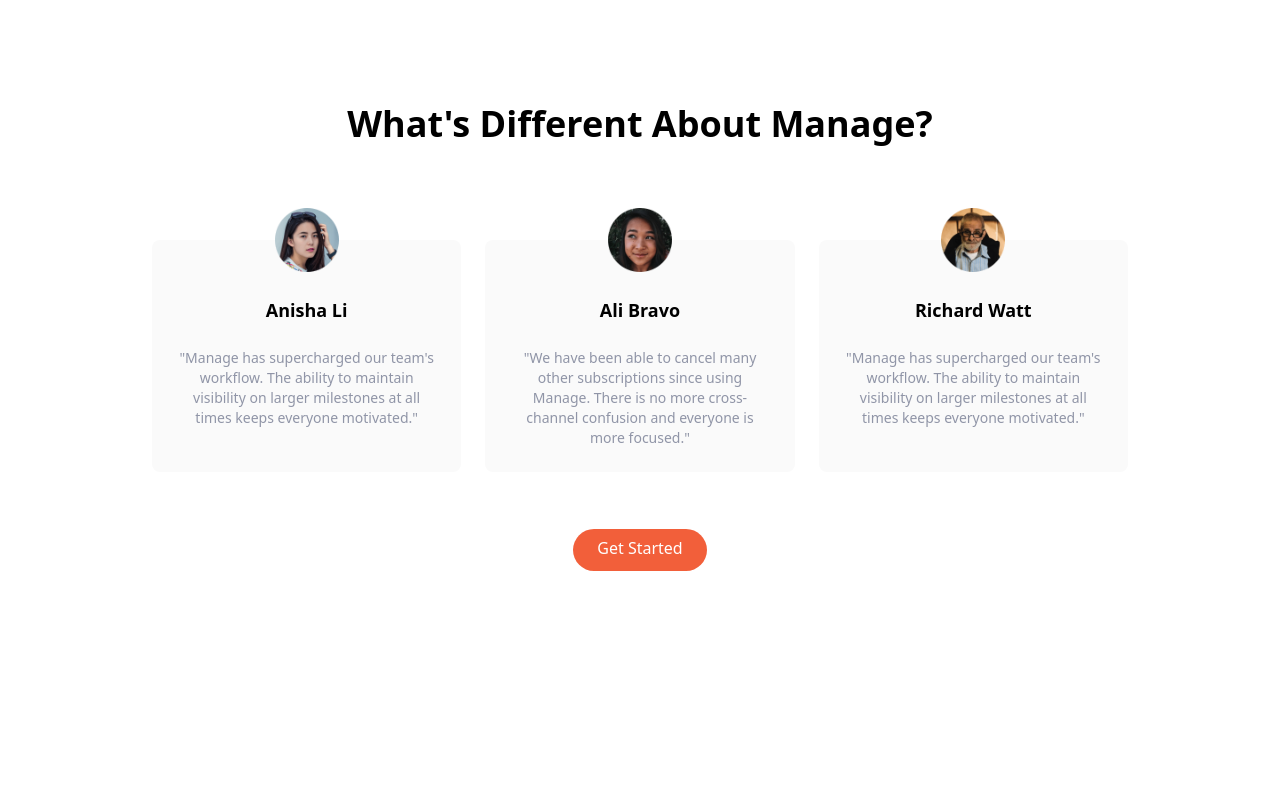
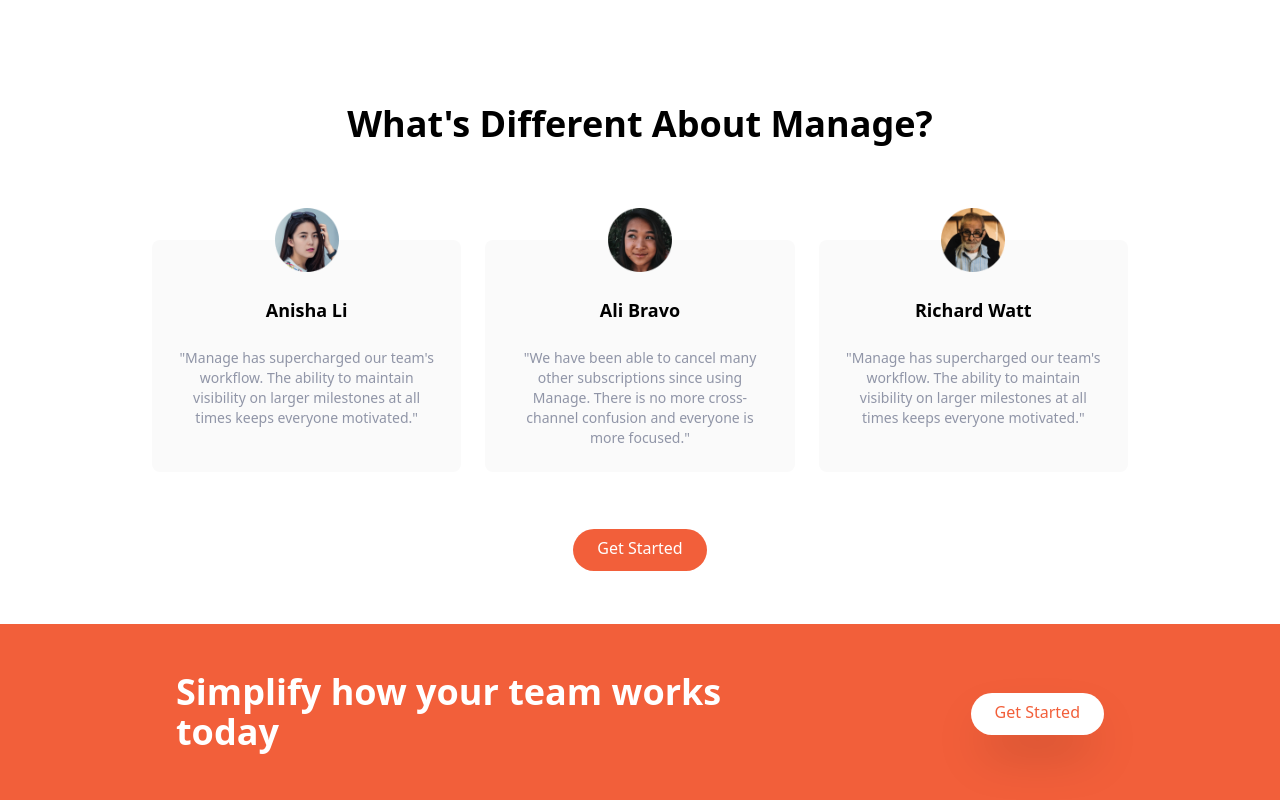
Before and after one commit to 0-th/responsive-landing-page, a website: page index.html in a window 1280 px wide. Shown: the part 1164-1964 px from the top of the page. Before the commit the page ends 1788 px from the top, so only its background shows below. Drawn offline with Linux system fonts and the light colour scheme.

Commit message:
Add call to action section

```diff
--- a/index.html
+++ b/index.html
@@ -175,5 +175,21 @@
             </div>
         </div>
     </section>
+
+    <!--CTA section-->
+    <section id="cta" class="bg-brightRed">
+        <!--Flex Container-->
+        <div class="container flex flex-col items-center justify-between px-6 py-24 mx-auto space-y-12 md:py-12 md:flex-row md:space-y-0">
+            <!--Heading-->
+            <h2 class="text-5xl font-bold leading-tight text-center text-white md:text-4xl md:max-w-xl md:text-left">
+                Simplify how your team works today</h2>
+            <!--Button-->
+            <div>
+                <a href="#"
+                   class="p-3 px-6 pt-2 text-brightRed bg-white rounded-full shadow-2xl baseline hover:bg-gray-900">Get
+                    Started</a>
+            </div>
+        </div>
+    </section>
 </body>
 </html>
```
Also changed, not shown: css/main.css.
